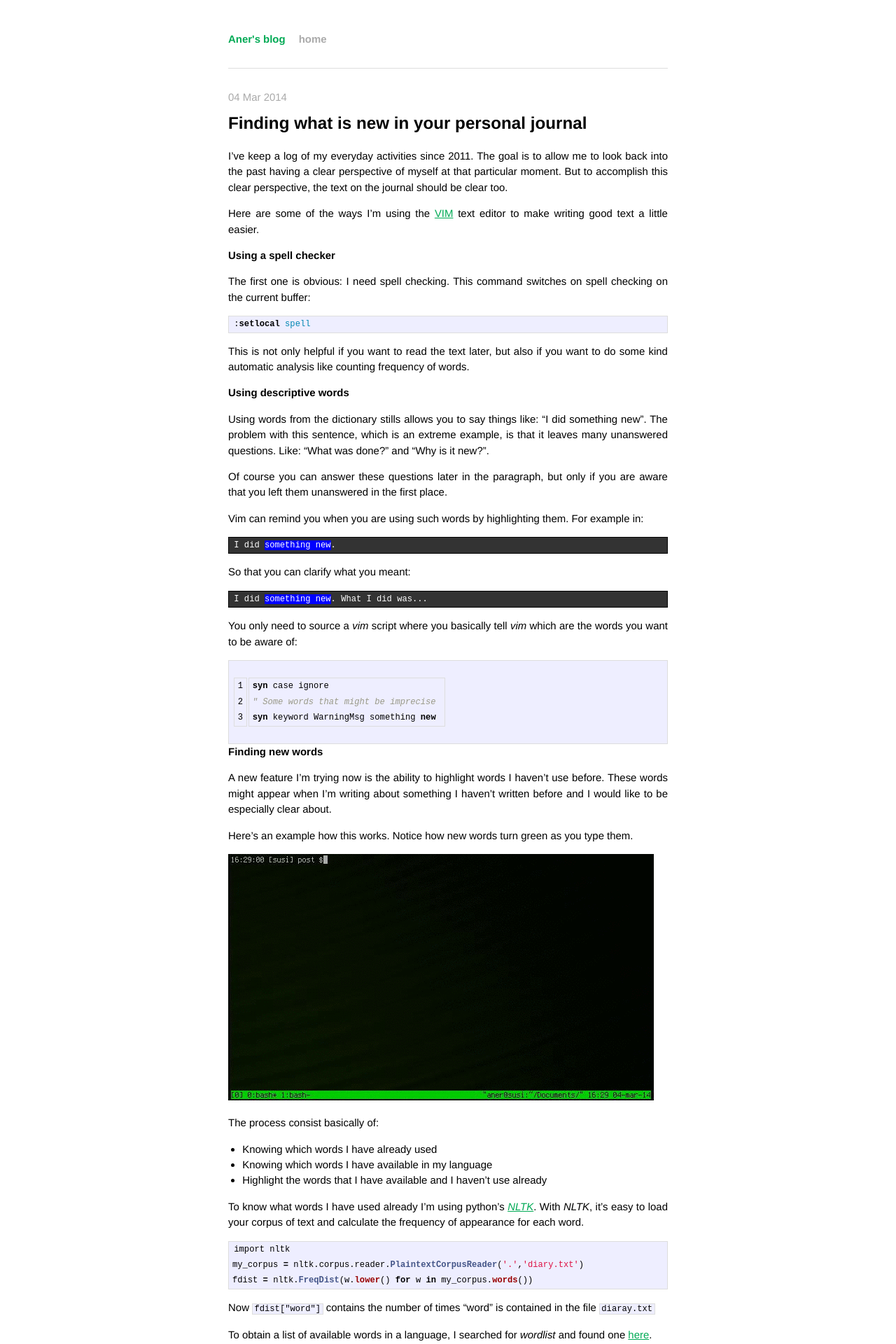
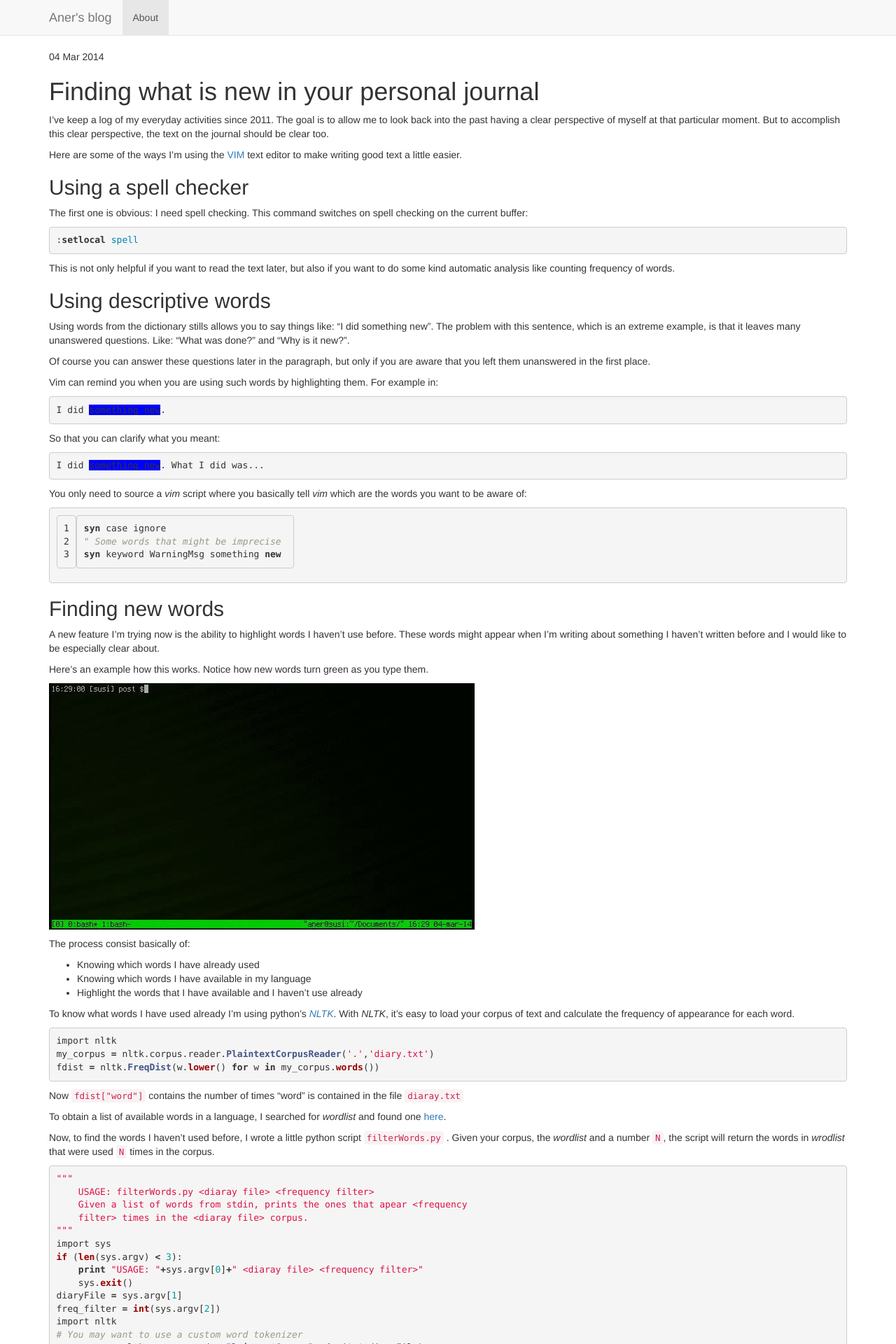
Before and after one commit to argent0/site-source, a Jekyll site: the page built from _posts/2014-03-04-finding-what-is-new-in-your-personl-journal.markdown, in a window 1280 px wide. Shown: the top 1920 px of the page at 70% size. Built offline with Jekyll 4.4.1, drawn with Linux system fonts in a browser that asks for light colours; nearby versions of some CDN libraries; Markdown is read by kramdown in place of the engine named in the settings; some of the changed text lies outside the part shown.

Commit message:
Bootstrap

```diff
--- a/_layouts/default.html
+++ b/_layouts/default.html
@@ -12,18 +12,51 @@
 <!-- Custom CSS -->
 <link rel="stylesheet" href="/css/main.css">
 
+<!-- Bootstrap -->
+<link rel="stylesheet" href="https://netdna.bootstrapcdn.com/bootstrap/3.1.1/css/bootstrap.min.css">
+
+<!-- HTML5 Shim and Respond.js IE8 support of HTML5 elements and media queries -->
+<!-- WARNING: Respond.js doesn't work if you view the page via file:// -->
+<!--[if lt IE 9]>
+		<script src="https://oss.maxcdn.com/libs/html5shiv/3.7.0/html5shiv.js"></script>
+		<script src="https://oss.maxcdn.com/libs/respond.js/1.4.2/respond.min.js"></script>
+	 <![endif]-->
+
 </head>
 <body>
+<!-- Fixed navbar -->
+<div class="navbar navbar-default navbar-static-top" role="navigation">
+	<div class="container">
+		<div class="navbar-header">
+			<button type="button" class="navbar-toggle" data-toggle="collapse"
+				data-target=".navbar-collapse">
+				<span class="sr-only">Toggle navigation</span>
+				<span class="icon-bar"></span>
+				<span class="icon-bar"></span>
+				<span class="icon-bar"></span>
+			</button>
+			<a class="navbar-brand" href="{{ site.url }}">{{ site.name }}</a>
+		</div>
+		<div class="collapse navbar-collapse" id="blog-navbar">
+			<ul class="nav navbar-nav">
+				<li class="active"><a href="#">About</a></li>
+			</ul>
+		</div>
+	</div>
+</div>
 
-	 <div class="site">
+<div class="container">
+	<!--
 		 <div class="header">
 			 <h1 class="title"><a href="/">{{ site.name }}</a></h1>
 			 <a class="extra" href="/">home</a>
 		 </div>
+		-->
 
 	{{ content }}
-
-		 <div class="footer">
+</div>
+	<div class="navbar navbar-default navbar-static-bottom">
+		<div class="container">
 			<div class="contact">
 				<p>
 				Copyright 2014, {{ site.data.author.fullName }}<br />
@@ -37,6 +70,11 @@
 		</div>
 	</div>
 
+<!-- jQuery (necessary for Bootstrap's JavaScript plugins) -->
+<script src="https://ajax.googleapis.com/ajax/libs/jquery/1.11.0/jquery.min.js"></script>
+<!-- Include all compiled plugins (below), or include individual files as needed -->
+<script src="https://netdna.bootstrapcdn.com/bootstrap/3.1.1/js/bootstrap.min.js"></script>
+
 
 </body>
 </html>
--- a/_layouts/post.html
+++ b/_layouts/post.html
@@ -1,9 +1,9 @@
 ---
 layout: default
 ---
-<p class="meta">{{ page.date | date_to_string }}</p>
 
-<div class="post">
-<h1>{{ page.title }}</h1>
-{{ content }}
+<div class="blog-post">
+	<p class="meta">{{ page.date | date_to_string }}</p>
+	<h1>{{ page.title }}</h1>
+	{{ content }}
 </div>
--- a/_posts/2014-03-04-finding-what-is-new-in-your-personl-journal.markdown
+++ b/_posts/2014-03-04-finding-what-is-new-in-your-personl-journal.markdown
@@ -93,7 +93,7 @@ Now, to find the words I haven't used before,  I wrote a little python script
 `filterWords.py` . Given your corpus, the *wordlist* and a number `N`, the
 script will return the words in *wrodlist* that were used `N` times in the corpus.
 
-{% highlight python linenos=table %}
+{% highlight python %}
 """
     USAGE: filterWords.py <diaray file> <frequency filter>
     Given a list of words from stdin, prints the ones that apear <frequency
--- a/css/main.css
+++ b/css/main.css
@@ -1,170 +1,9 @@
-/*****************************************************************************/
-/*
-/* Common
-/*
-/*****************************************************************************/
-
-/* Global Reset */
-* {
-  margin: 0;
-  padding: 0;
+.blog-index {
+	/*padding-top: 60px;*/
+	padding-bottom: 20px;
 }
 
-html, body { height: 100%; }
-
-body {
-  background-color: #FFF;
-  font: 13.34px Helvetica, Arial, sans-serif;
-  font-size: small;
-  text-align: center;
+.blog-post {
+	/*padding-top: 60px;*/
+	padding-bottom: 60px;
 }
-
-h1, h2, h3, h4, h5, h6 {
-  font-size: 100%; }
-
-h1 { margin-bottom: 1em; }
-p { margin: 1em 0; }
-
-a         { color: #0a5; }
-a:hover   { color: #000; }
-a:visited { color: #0a0; }
-
-/*****************************************************************************/
-/*
-/* Home
-/*
-/*****************************************************************************/
-.posts {
-  list-style-type: none;
-  margin-bottom: 2em;
-}
-
-.posts li {
-  line-height: 1.75em;
-}
-
-.posts span {
-  color: #aaa;
-  font-family: Monaco, "Courier New", monospace;
-  font-size: 80%;
-}
-
-/*****************************************************************************/
-/*
-/* Site
-/*
-/*****************************************************************************/
-
-.site {
-  font-size: 115%;
-  text-align: justify;
-  width: 42em;
-  margin: 3em auto 2em;
-  line-height: 1.5em;
-}
-
-.header {
-	border-bottom:1px solid #ddd;
-	margin-bottom: 2em;
-}
-
-.header a {
-  font-weight: bold;
-  text-decoration: none;
-}
-
-.title {
-  display: inline-block;
-  margin-bottom: 2em;
-}
-
-.title a {
-  /*color: #a00;*/
-  color: #0a5;
-}
-
-.title a:hover {
-  color: #000;
-}
-
-.header a.extra {
-  color: #aaa;
-  margin-left: 1em;
-}
-
-.header a.extra:hover {
-  color: #000;
-}
-
-.meta {
-  color: #aaa;
-}
-
-.footer {
-  font-size: 80%;
-  color: #666;
-  border-top: 4px solid #eee;
-  margin-top: 2em;
-  overflow: hidden;
-}
-
-.footer .contact {
-  float: left;
-  margin-right: 3em;
-}
-
-.footer .contact a {
-  color: #8085C1;
-}
-
-.footer .rss {
-  margin-top: 1.1em;
-  margin-right: -.2em;
-  float: right;
-}
-
-.footer .rss img {
-  border: 0;
-}
-
-/*****************************************************************************/
-/*
-/* Posts
-/*
-/*****************************************************************************/
-
-/* standard */
-.post pre {
-  border: 1px solid #ddd;
-  background-color: #eef;
-  padding: 0 .4em;
-}
-
-.post ul, .post ol {
-  margin-left: 1.35em;
-}
-
-.post code {
-  border: 1px solid #ddd;
-  background-color: #eef;
-  padding: 0 .2em;
-}
-
-.post pre code {
-  border: none;
-}
-
-/* terminal */
-.post pre.terminal {
-  border: 1px solid #000;
-  background-color: #333;
-  color: #FFF;
-}
-
-.post pre.terminal code {
-  background-color: #333;
-}
-
-.post h1 {
-	font-size: 162%;
-}
--- a/index.html
+++ b/index.html
@@ -3,7 +3,7 @@ layout: default
 title: Aner's blog
 ---
 
-<div id="home">
+<div class="blog-index">
   <h1>Blog Posts</h1>
   <ul class="posts">
     {% for post in site.posts %}
```
Lines whose indentation alone changed are shown as unchanged.
